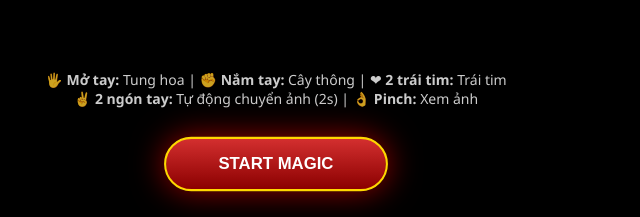
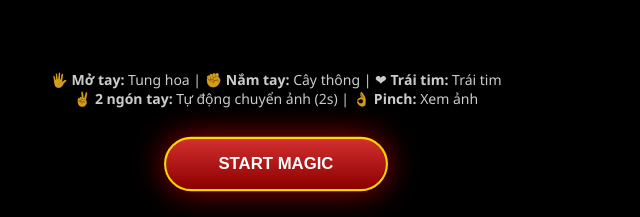
Before and after one commit to hiepp7843720/noel-3d, a plain HTML site: page index.html in a window 1280 px wide. Shown: the part 580-797 px from the top of the page, 364-1004 px from the left. Drawn offline with nearby package versions, Linux system fonts and the light colour scheme.

Commit message:
Update index.html

```diff
--- a/index.html
+++ b/index.html
@@ -58,7 +58,7 @@
 <body>
     <div id="ui-layer">
         <div class="guide">
-            🖐 <b>Mở tay:</b> Tung hoa | ✊ <b>Nắm tay:</b> Cây thông | ❤ <b>2 trái tim:</b> Trái tim <br>
+            🖐 <b>Mở tay:</b> Tung hoa | ✊ <b>Nắm tay:</b> Cây thông | ❤ <b>Trái tim:</b> Trái tim <br>
             ✌️ <b>2 ngón tay:</b> Tự động chuyển ảnh (2s) | 👌 <b>Pinch:</b> Xem ảnh
         </div>
         <br>
```
